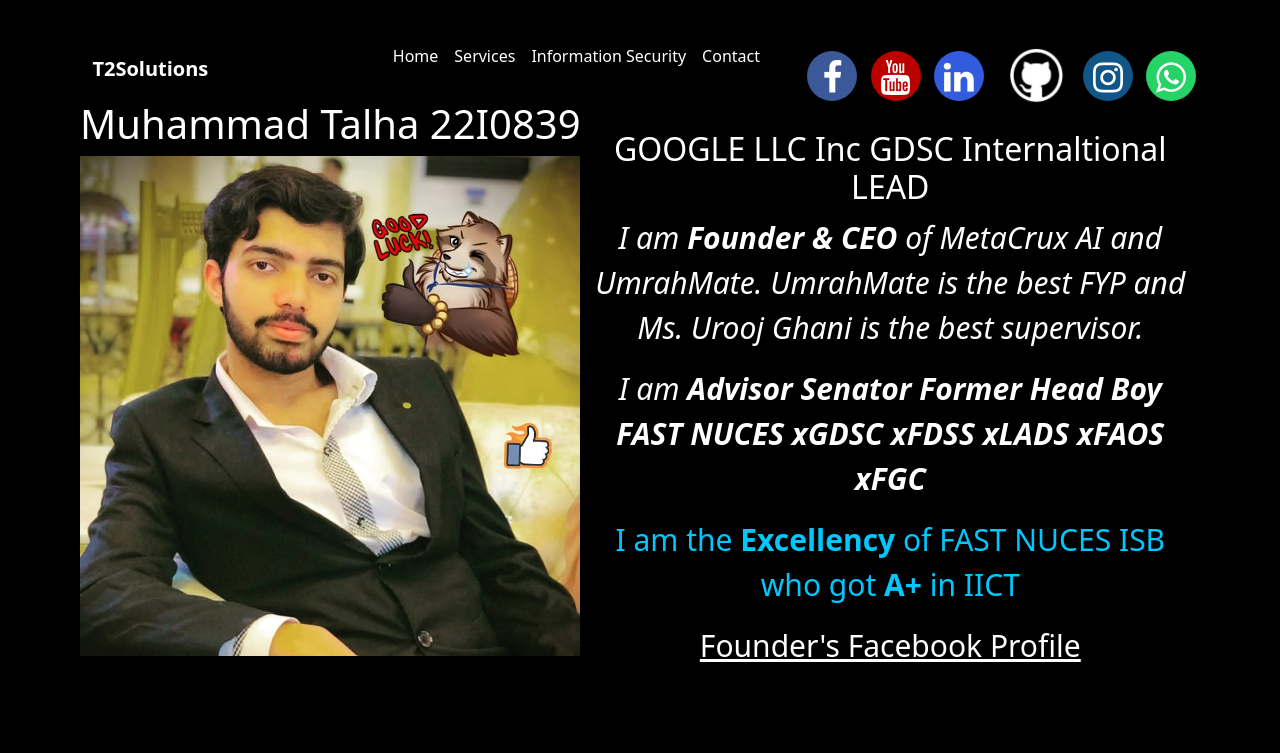
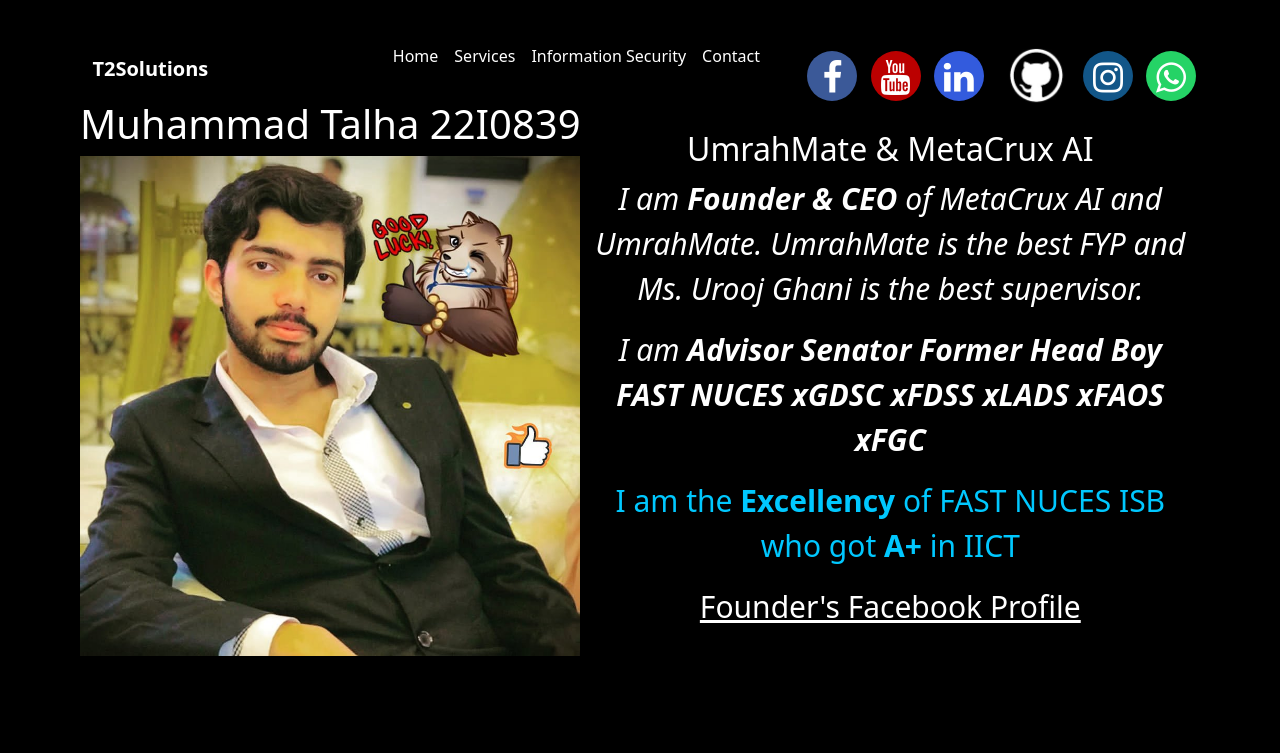
Before and after one commit to MTalhaAli47/MTalhaAli47.github.io, a plain HTML site: page index.html in a window 1280 px wide. Shown: the top 753 px of the page. Drawn offline with Linux system fonts and the light colour scheme.

Commit message:
Update company name from GOOGLE LLC to UmrahMate

```diff
--- a/index.html
+++ b/index.html
@@ -194,7 +194,7 @@
       <div style="width: auto;" class="item1"><h1 style="color: white;" >Muhammad Talha 22I0839</h1><img class="zoom" src="img/PicOne.jpg" alt="Talha is very busy so cannot come in this pic" width="500" height="500" >
       </div>
       <div style="margin-top: 30px;" class="item2">
-        <h2 style="color: rgb(255, 255, 255);">GOOGLE LLC Inc GDSC Internaltional LEAD</h2>
+        <h2 style="color: rgb(255, 255, 255);">UmrahMate & MetaCrux AI</h2>
         <p style="color: white;" ><i>I am <b>Founder & CEO</b> of MetaCrux AI and UmrahMate. UmrahMate is the best FYP and Ms. Urooj Ghani is the best supervisor.</i></p>
         <p style="color: white;" ><i>I am <b>Advisor Senator</b> <b>Former Head Boy FAST NUCES xGDSC xFDSS xLADS xFAOS xFGC </b><b></b></i></p>
         <p style="color: rgb(0, 200, 255);" >I am the <b>Excellency</b> of FAST NUCES ISB who got <b>A+</b> in IICT </p>
```
